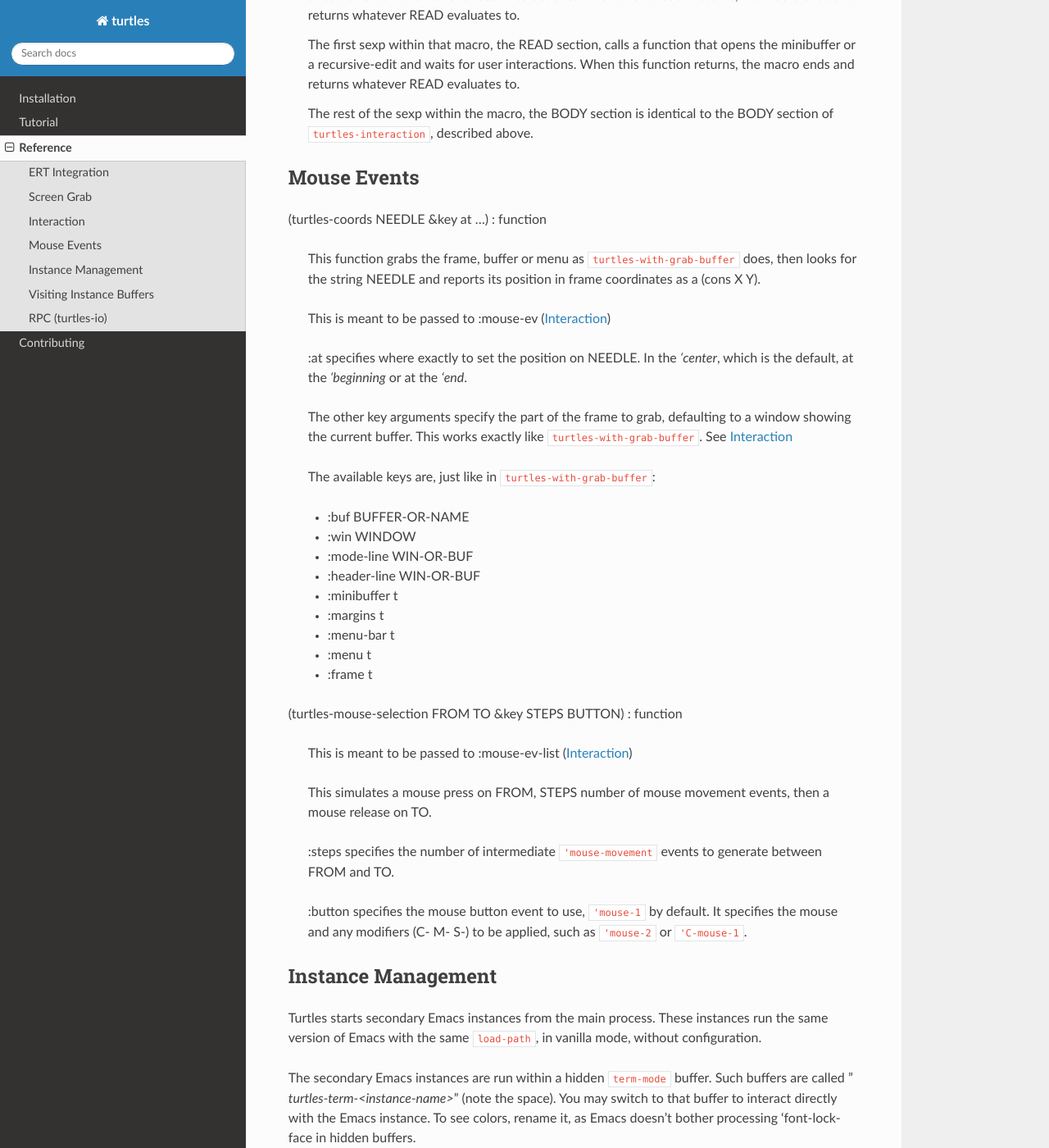
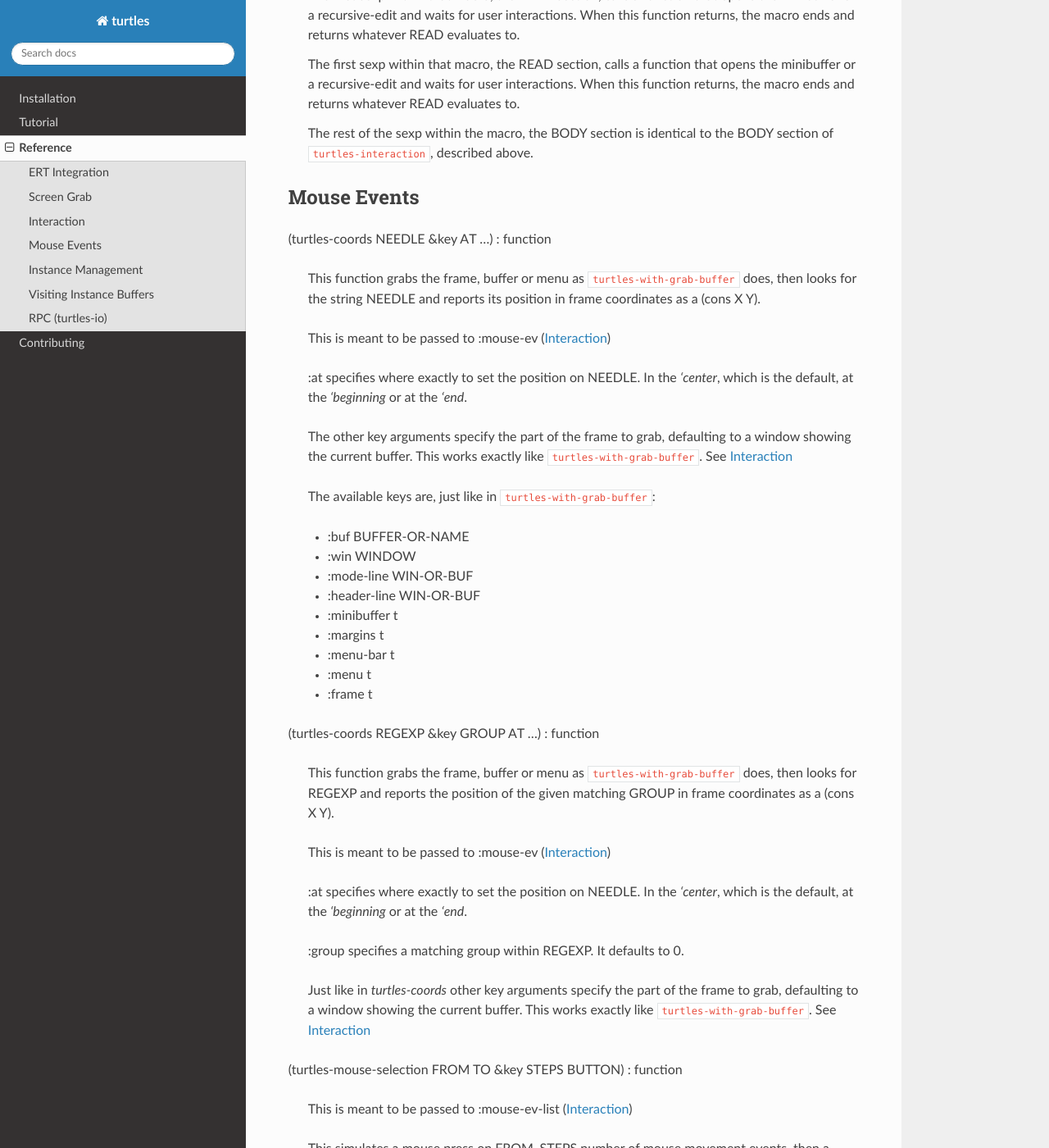
Before and after one commit to emacsmirror/turtles, a Sphinx documentation site: the page built from docs/source/reference.rst, in a window 1280 px wide and 1400 px high, scrolled down 7046 px. Shown: the whole window at 82% size. Built offline with Sphinx 7.4.7 and the Read the Docs theme 3.1.0, drawn with Linux system fonts in a browser that asks for light colours; some of the changed text lies outside the part shown.

Commit message:
doc: document turtles-coords-regexp

```diff
--- a/docs/source/reference.rst
+++ b/docs/source/reference.rst
@@ -380,9 +380,10 @@ can be tested using `turtles-with-minibuffer`.
         This expression provides a single mouse event. This is a real
         event, created by Emacs by simulating user input.
 
-        X and Y are 0-based frame coordinates. (turtles-coords`
-        provides a convenient way of figuring out where the elements
-        you're interested in are on the frame. (:ref:`events`)
+        X and Y are 0-based frame coordinates. `turtles-coords` and
+        `turtles-coords-regexp` provide a convenient ways of figuring
+        out where the elements you're interested in are on the frame.
+        (:ref:`events`)
 
         EVENT-TYPE is an Emacs mouse event type, such as:
 
@@ -443,7 +444,7 @@ Mouse Events
     pair: function; turtles-mouse-selection
 
 
-(turtles-coords NEEDLE &key at ...) : function
+(turtles-coords NEEDLE &key AT ...) : function
 
       This function grabs the frame, buffer or menu as
       ``turtles-with-grab-buffer`` does, then looks for the string NEEDLE
@@ -471,6 +472,27 @@ Mouse Events
       - :menu-bar t
       - :menu t
       - :frame t
+
+(turtles-coords REGEXP &key GROUP AT ...) : function
+
+      This function grabs the frame, buffer or menu as
+      ``turtles-with-grab-buffer`` does, then looks for REGEXP and
+      reports the position of the given matching GROUP in frame
+      coordinates as a (cons X Y).
+
+      This is meant to be passed to :mouse-ev (:ref:`interaction`)
+
+      :at specifies where exactly to set the position on NEEDLE. In
+      the `'center`, which is the default, at the `'beginning` or at
+      the `'end`.
+
+      :group specifies a matching group within REGEXP. It defaults
+      to 0.
+
+      Just like in `turtles-coords` other key arguments specify the
+      part of the frame to grab, defaulting to a window showing the
+      current buffer. This works exactly like
+      ``turtles-with-grab-buffer``. See :ref:`interaction`
 
 
 (turtles-mouse-selection FROM TO &key STEPS BUTTON) : function
--- a/docs/source/tutorial.rst
+++ b/docs/source/tutorial.rst
@@ -323,7 +323,8 @@ click; this is using the same even ID as Emacs mouse events.
 
 In this example `(turtles-coords "Turtle!" :menu-bar t)` grabs the
 text of the menu bar, looks for "Turtles!" and returns its position,
-in frame coordinates.
+in frame coordinates. `turtles-coords-regexp` is also available for
+more complicated cases.
 
 For that to work, the "Turtles!" menu defined for the example major
 mode must be active, which is why the `turtles-example-mode` buffer is
```
Also changed, not shown: 1 other file.
